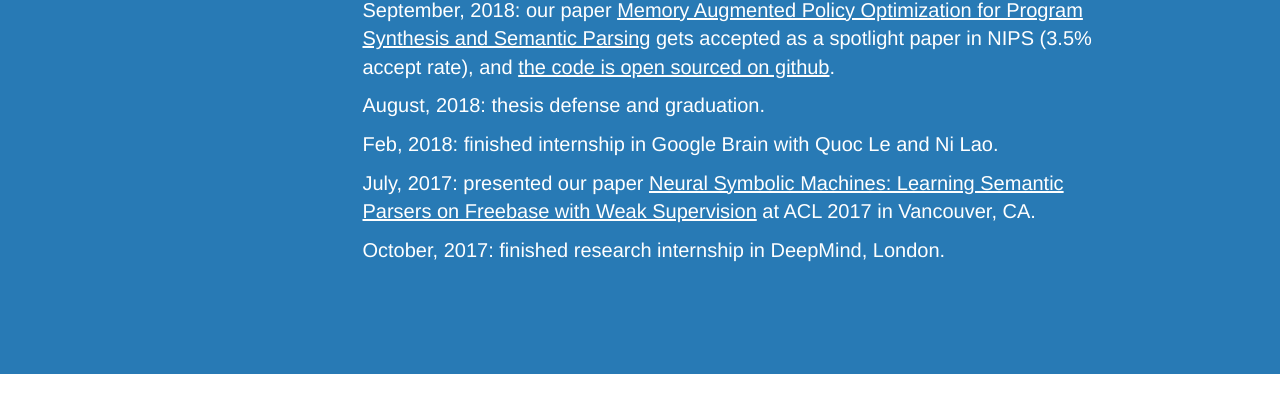
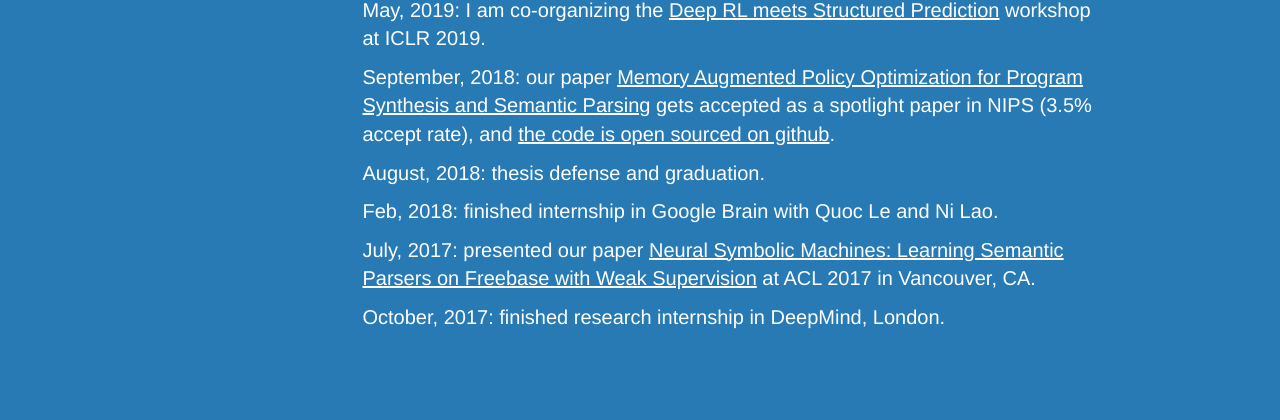
Before and after one commit to crazydonkey200/crazydonkey200.github.io, a website: page index.html in a window 1280 px wide. Shown: the part 680-1100 px from the top of the page. Drawn offline with nearby package versions, Linux system fonts and the light colour scheme.

Commit message:
Update 2019 May.

```diff
--- a/index.html
+++ b/index.html
@@ -116,6 +116,7 @@
                   </p>
                   <hr>
                   <h3>News</h3>
+                  <p>May, 2019: I am co-organizing the <a style="color:white;text-decoration:underline;" href="https://sites.google.com/corp/view/iclr2019-drlstructpred/home?authuser=0">Deep RL meets Structured Prediction</a> workshop at ICLR 2019.</p>
                   <p>September, 2018: our paper <a style="color:white;text-decoration:underline;" href="https://arxiv.org/abs/1807.02322">Memory Augmented Policy Optimization for Program Synthesis and Semantic Parsing</a> gets accepted as a spotlight paper in NIPS (3.5% accept rate), and <a style="color:white;text-decoration:underline;" href="https://github.com/crazydonkey200/neural-symbolic-machines">the code is open sourced on github</a>.</p>
                   <p>August, 2018: thesis defense and graduation.</p>
                   <p>Feb, 2018: finished internship in Google Brain with Quoc Le and Ni Lao.</p>
```
